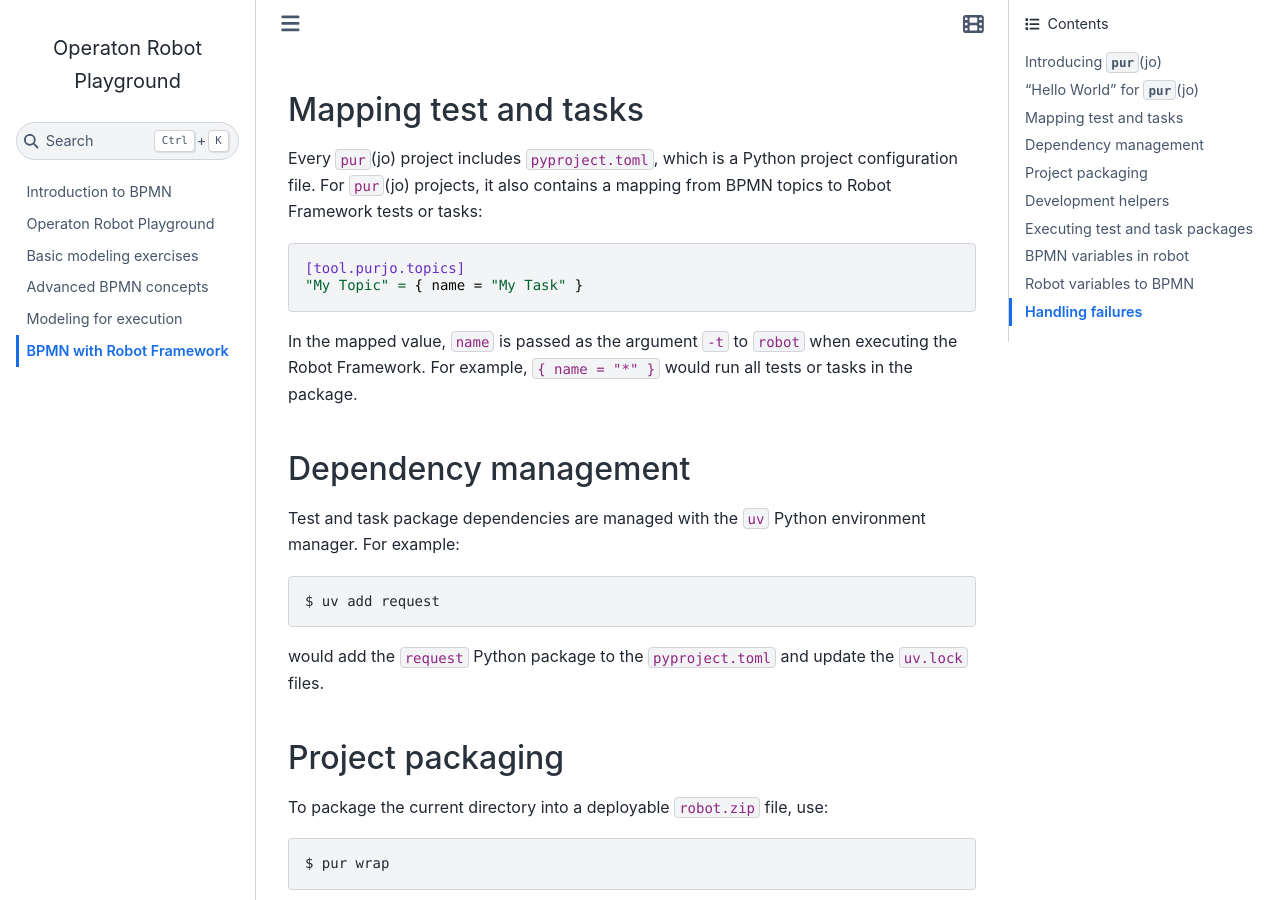
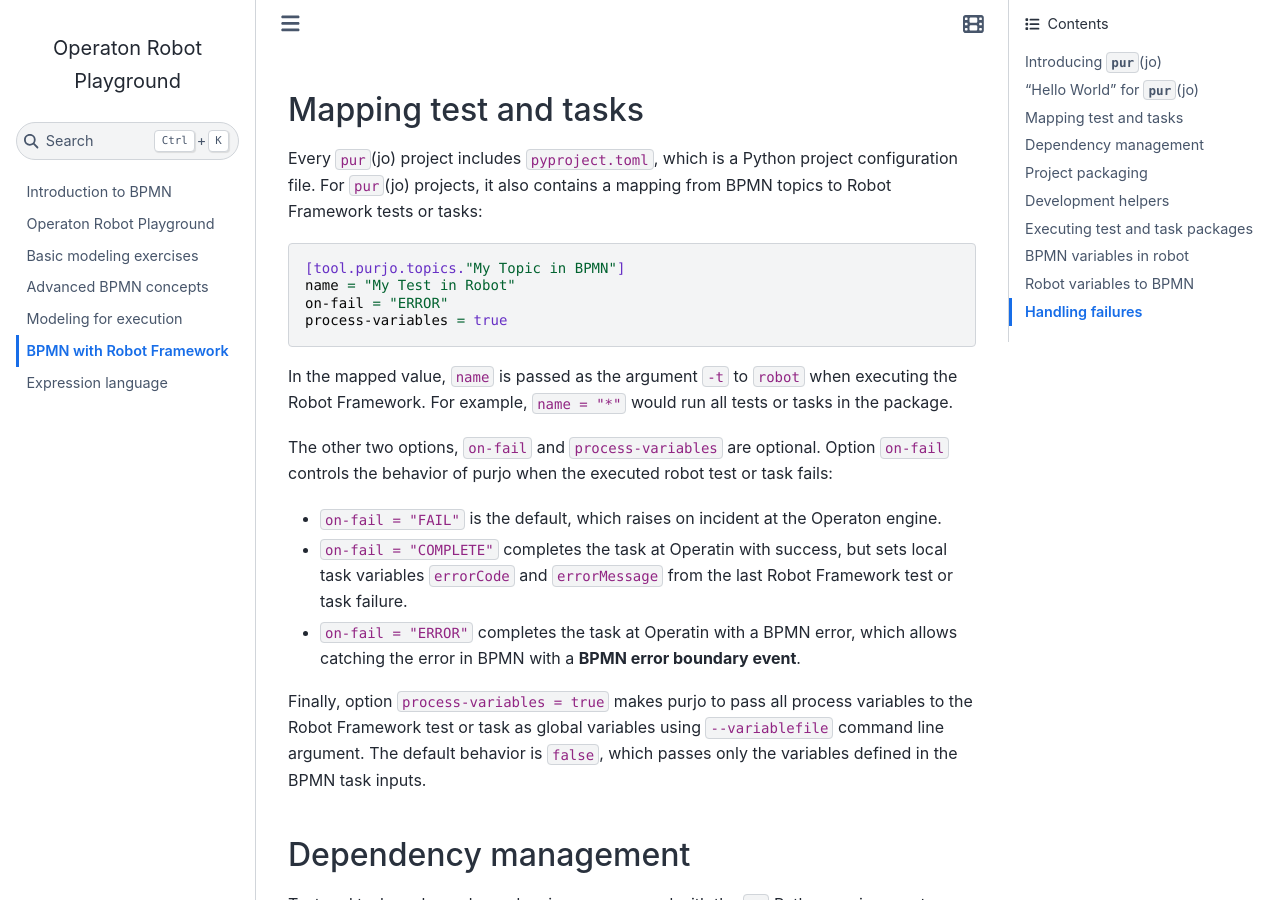
Before and after one commit to datakurre/operaton-robot-playground, a Sphinx documentation site: the page built from docs/purjo/index.md, in a window 1280 px wide and 900 px high, scrolled down 1817 px. Built offline with Sphinx 7.4.7 and the Sphinx Book theme 1.1.4, drawn with Linux system fonts in a browser that asks for light colours; pages that are not in the unit, such as notebooks, are missing from menus; a script that is not in the unit is left out; some of the changed text lies outside the part shown.

Commit message:
Update docs with new topic options and use of process level variables in tasks

````diff
--- a/docs/purjo/index.md
+++ b/docs/purjo/index.md
@@ -76,11 +76,23 @@
 Every `pur`(jo) project includes `pyproject.toml`, which is a Python project configuration file. For `pur`(jo) projects, it also contains a mapping from BPMN topics to Robot Framework tests or tasks:
 
 ```toml
-[tool.purjo.topics]
-"My Topic" = { name = "My Task" }
+[tool.purjo.topics."My Topic in BPMN"]
+name = "My Test in Robot"
+on-fail = "ERROR"
+process-variables = true
 ```
 
-In the mapped value, `name` is passed as the argument `-t` to `robot` when executing the Robot Framework. For example, `{ name = "*" }` would run all tests or tasks in the package.
+In the mapped value, `name` is passed as the argument `-t` to `robot` when executing the Robot Framework. For example, `name = "*"` would run all tests or tasks in the package.
+
+The other two options, `on-fail` and `process-variables` are optional. Option `on-fail` controls the behavior of purjo when the executed robot test or task fails:
+
+* `on-fail = "FAIL"` is the default, which raises on incident at the Operaton engine.
+
+* `on-fail = "COMPLETE"` completes the task at Operatin with success, but sets local task variables `errorCode` and `errorMessage` from the last Robot Framework test or task failure.
+
+* `on-fail = "ERROR"` completes the task at Operatin with a BPMN error, which allows catching the error in BPMN with a {BPMN}`../bpmn/bpmn-error-boundary-event` **BPMN error boundary event**.
+
+Finally, option `process-variables = true` makes purjo to pass all process variables to the Robot Framework test or task as global variables using `--variablefile` command line argument. The default behavior is `false`, which passes only the variables defined in the BPMN task inputs.
 
 
 ## Dependency management
@@ -187,9 +199,9 @@
 
 Robot Framework as such does not have a concept of output or result variables. In other words, there is no single right way of defining, what should e returned back to BPM engine.
 
-At first, `pur`(jo) always returns `log.html` and `output.xml` files are local task variables into engine. On error, `pur`(jo) returns also the last Robot Framework test or task failure as local `erroeCode` and `errorMessage` variables or Operaton incident or BPMN error arguments.
+At first, `pur`(jo) always returns `log.html` and `output.xml` files are local task variables into engine. On error, `pur`(jo) returns also the last Robot Framework test or task failure as local `errorCode` and `errorMessage` variables or Operaton incident or BPMN error arguments.
 
-For custom variables, `pur`(jo) extends Robot Framework variable scope with a new `BPMN:TASK` scope. For example
+For custom variables, `pur`(jo) extends Robot Framework variable scope with two new scopes: `BPMN:TASK` and `BPMN:PROCESS`. These scopes are used in robot test or task suites to define variables, which should be returned back to BPMN engine. For example:
 
 ```robotframework
 *** Test Cases ***
@@ -215,6 +227,23 @@
     VAR    ${message}    Hello World!    scope=${BPMN:TASK}
 ```
 
+Simlarly, the following example would set the variables direcly onto process scope, not requiring definition of task outputs in the BPMN task:
+
+```robotframework
+*** Variables ***
+
+${BPMN:PROCESS}    local
+
+*** Test Cases ***
+
+Set BPMN variable
+    VAR    ${message}    Hello World!    scope=${BPMN:PROCESS}
+```
+
+```{warning}
+If a variable is defined in input mapping, `scope=${BPMN:PROCESS}` cannot pass the variable back to the process scope, but only updates the variable in the task scope instead. Therefore output mapping is still required for passing variables back to the process scope.
+```
+
 
 ## Handling failures
 
@@ -230,7 +259,7 @@
 
   ![Conditional BPMN error definition](./conditional-error.png)
 
-For handling these different failure types, `pur serve` has option `--on-fail=FAIL|COMPLETE|ERROR` to configure how failed robot executions are reported back to the engine.
+For handling these different failure types, `pur serve` has option `--on-fail=FAIL|COMPLETE|ERROR` to configure how failed robot executions are reported back to the engine, unless task have topic specific configuration in `pyproject.toml`.
 
 By the default value, `FAIL`, `pur serve` reports failed robot executions as failed tasks without automated instructions, creating incidents to be manually hangled at the engine. (Note: `pur`(jo) should eventually support configuration settings allowed per listened topic.)
 
````
Also changed, not shown: docs/index.md (+1 -0 lines), docs/operaton/index.md (+2 -1 lines).
